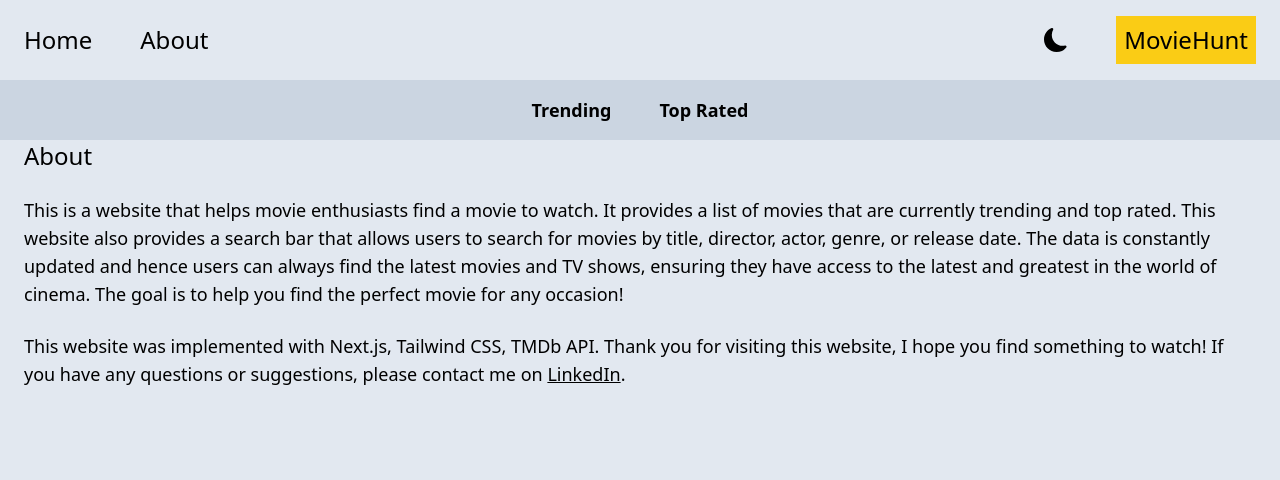
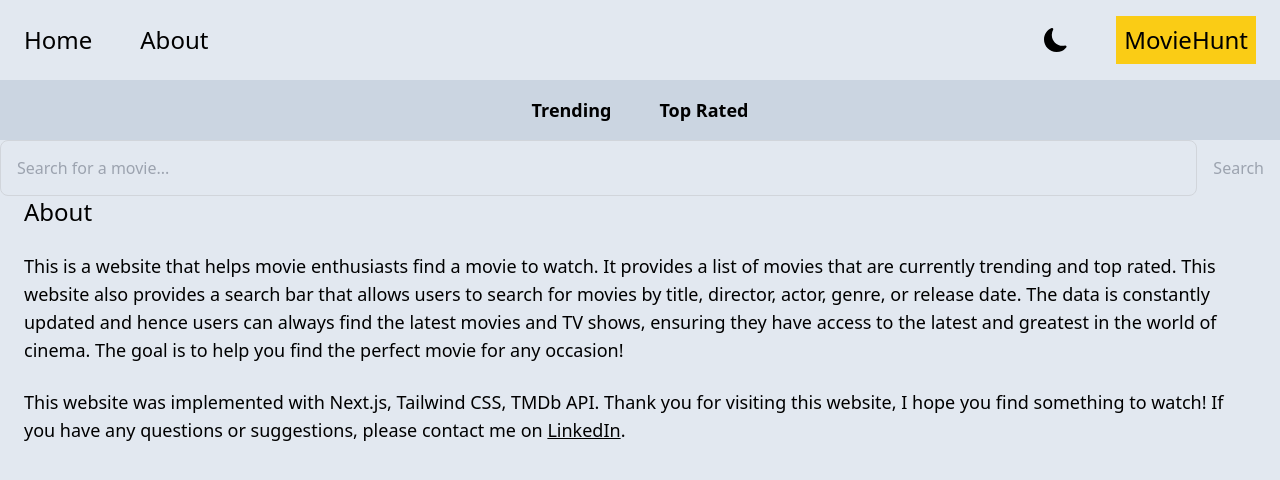
Before and after one commit to swapnilgarg7/MovieHunt, a Next.js app: page /about in a window 1280 px wide. Shown: the top 480 px of the page. Built offline with nearby package versions, Linux system fonts and the light colour scheme.

Commit message:
added search

```diff
--- /dev/null
+++ b/app/search/[searchTerm]/page.jsx
@@ -0,0 +1,24 @@
+import Results from '@/components/Results';
+import React from 'react'
+
+async function SearchResult({ params }) {
+    const searchTerm = params.searchTerm;
+    const res = await fetch(`https://api.themoviedb.org/3/search/movie?api_key=${process.env.API_KEY}&language=en-US&query=${searchTerm}&page=1&include_adult=false`)
+
+    if (!res.ok) {
+        throw new Error("Error fetching data");
+    }
+    const data = await res.json();
+    const results = data.results;
+    return (
+        <div>
+            {results && results.length == 0 && <h1 className='text-3xl text-center pt-6'>No results found</h1>}
+            {results && results.length > 0 && <h1 className='text-3xl text-center pt-6'>Results for {searchTerm}</h1>}
+            {results && <Results results={results} />}
+
+
+        </div>
+    )
+}
+
+export default SearchResult
--- a/components/SearchBar.jsx
+++ b/components/SearchBar.jsx
@@ -1,8 +1,31 @@
+"use client";
 
+import { useState } from "react";
+import { useRouter } from "next/navigation";
 
 function SearchBar() {
+    const [search, setSearch] = useState("");
+    const router = useRouter();
+    function handleSubmit(e) {
+        e.preventDefault();
+        if (search === "") return;
+
+        router.push(`/search/${search}`);
+    }
+
     return (
-        <div></div>
+        <form onSubmit={handleSubmit} className="flex justify-between">
+            <input type="text" placeholder="Search for a movie..."
+                className="w-full h-14 bg-transparent px-4 py-2 border border-gray-300 rounded-lg focus:outline-none focus:border-yellow-400 "
+                onChange={
+                    (e) => {
+                        setSearch(e.target.value);
+                    }
+                }
+                value={search}
+            />
+            <button disabled={!search} type="submit" className="px-4 py-2 disabled:text-gray-400 rounded-lg text-yellow-600 hover:text-yellow-700 transition duration-200">Search</button>
+        </form>
     )
 }
 
```
